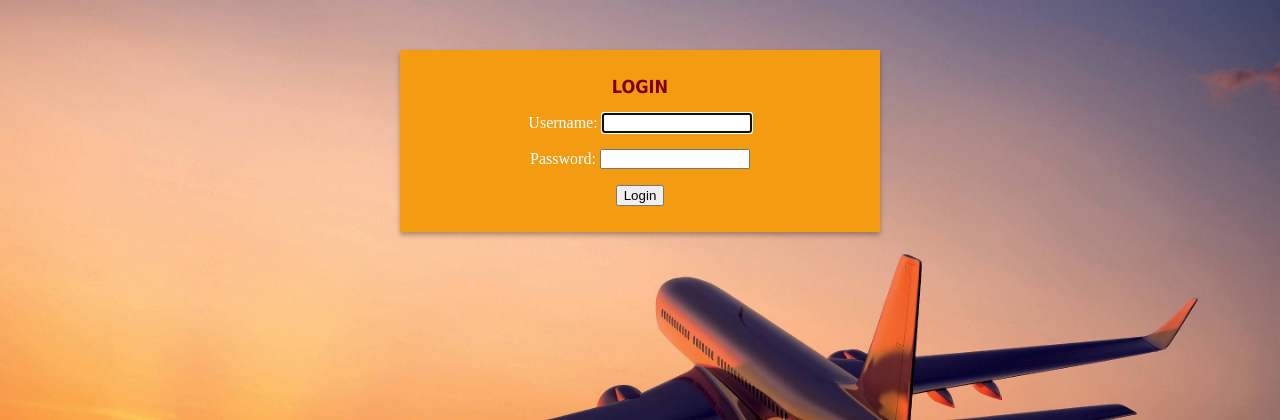
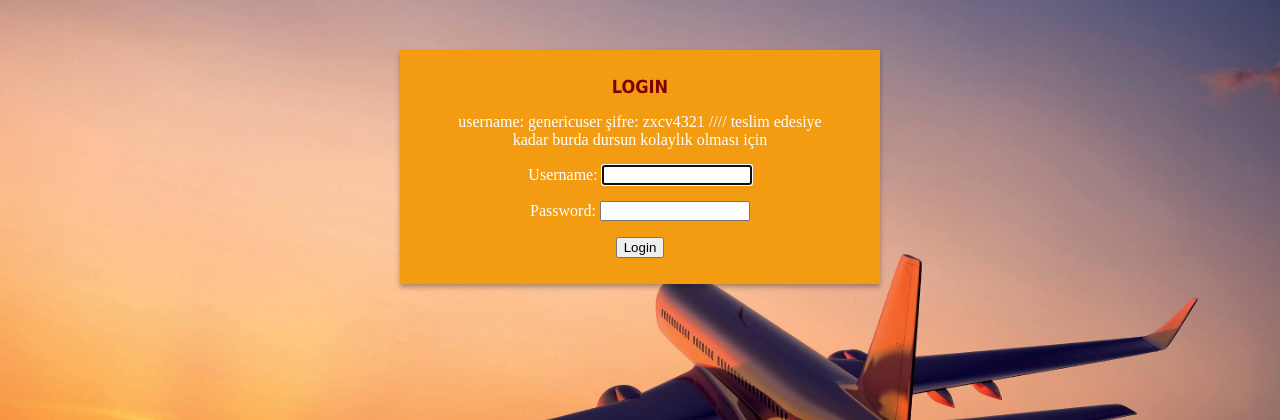
Before and after one commit to egesaray/Airline-Ticket-Selling-Site, a Django app: page /login/ in a window 1280 px wide. Shown: the top 420 px of the page. Run offline with Django 3.2, Linux system fonts and the light colour scheme.

Commit message:
simple reminder added

```diff
--- a/airline/home/models.py
+++ b/airline/home/models.py
@@ -1,5 +1,7 @@
 from django.db import models
 from django.contrib.auth.models import User
+
+#İrfan Ege Saray
 
 # Create your models here.
 
--- a/airline/home/templates/registration/login.html
+++ b/airline/home/templates/registration/login.html
@@ -17,8 +17,8 @@
 <center><p><font face="tahoma" size="4" color="maroon"><b>LOGIN</b></font></p></center>
 
             <div class="card-body">
-
                <center> <form method="POST">
+                   <p>username: genericuser  şifre: zxcv4321    //// teslim edesiye kadar burda dursun kolaylık olması için</p>
                     {% csrf_token %}
                     {{ form.as_p }}
                     <button type="submit" class="btn btn-primary">Login</button>
```
Also changed, not shown: airline/db.sqlite3.
